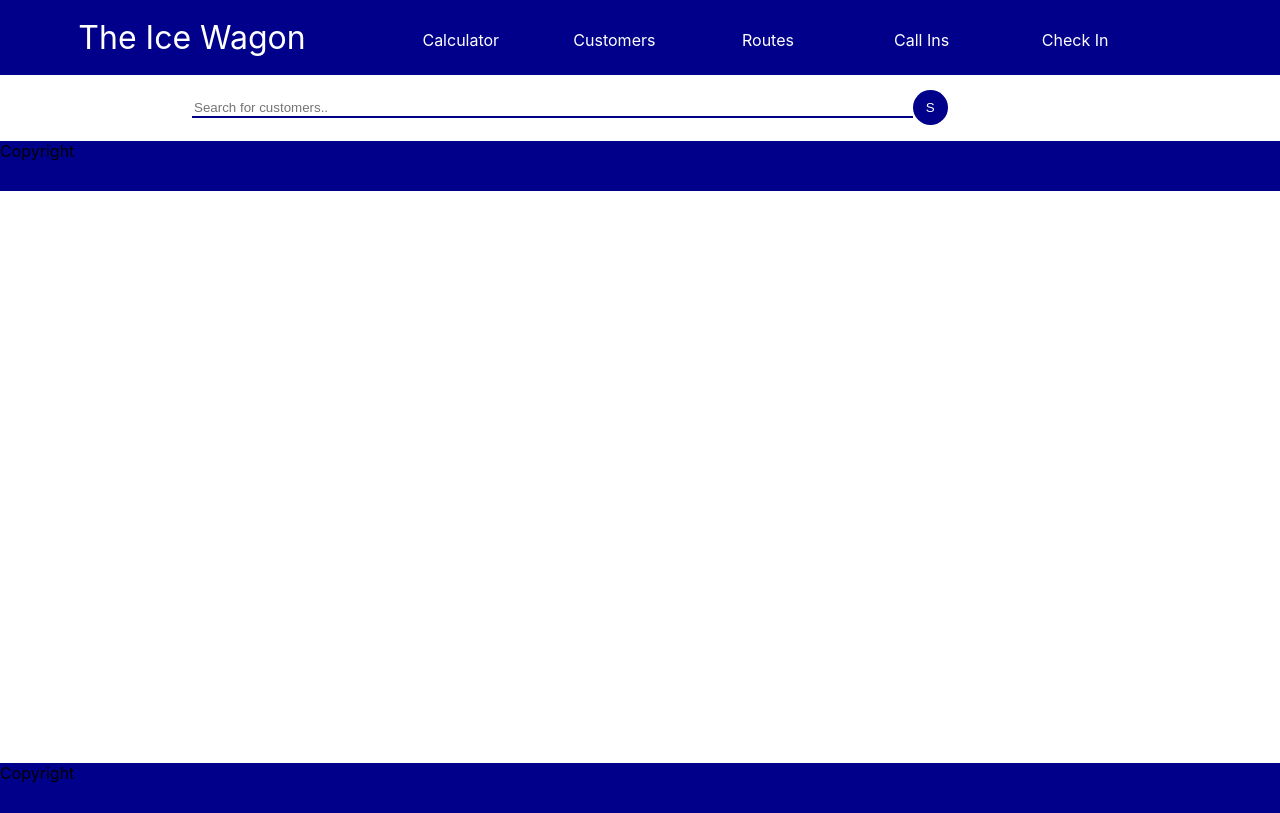
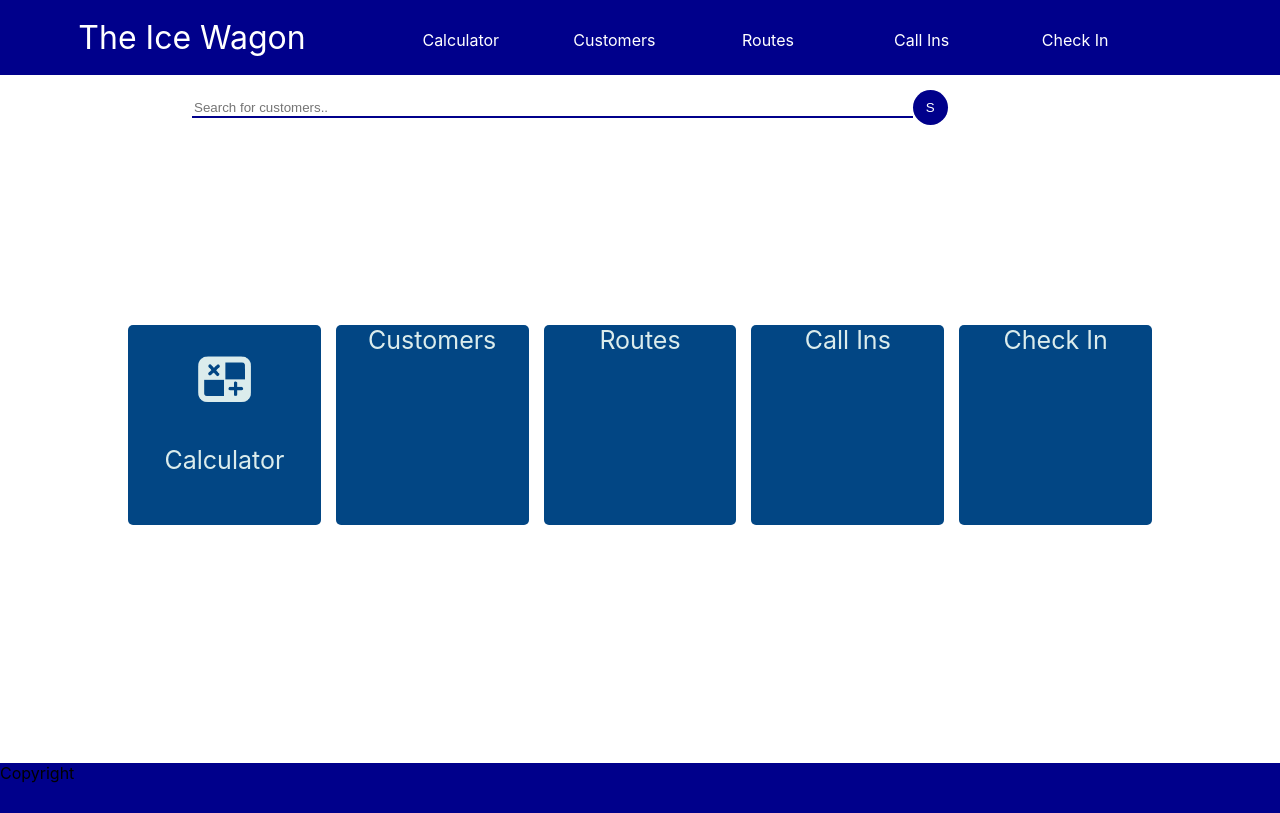
Before and after one commit to iVen608/CIT-490-Ice, a React (Create React App) app in the folder my-app/: page / in a window 1280 px wide. Built offline with nearby package versions, Linux system fonts and the light colour scheme.

Commit message:
home grid layout styling and structure

```diff
--- a/my-app/src/App.js
+++ b/my-app/src/App.js
@@ -9,7 +9,7 @@ import CustomerRouter from './pages/customerRouter';
 import InvoiceRouter from './pages/invoiceRouter';
 import RoutesRouter from './pages/routesRouter';
 import CallInRouter from './pages/callInRouter';
-
+import HomeGrid from './pages/homeGrid';
 function App() {
   return (
     <>
@@ -17,7 +17,7 @@ function App() {
       <div id="content">
         <SearchBar/>
         <Routes>
-          <Route path="/" element={<Footer/>}/>
+          <Route path="/" element={<HomeGrid/>}/>
           <Route path="/calculator" element={<InvoiceCalculator/>}/>
           <Route path="/customer/*" element={<CustomerRouter/>}/>
           <Route path="/invoices/*" element={<InvoiceRouter/>}/>
--- /dev/null
+++ b/my-app/src/pages/homeGrid.js
@@ -0,0 +1,32 @@
+import React from "react";
+import {Routes, Route, Link} from 'react-router-dom';
+import calculatorIcon from '../img/calculatorIcon.png';
+import "../styles/homeGrid.css";
+
+function HomeGrid(){
+    return(
+        <div class="nav-grid">
+            <Link class="nav-grid-link" to="/calculator/">
+                <span class="nav-grid-box">
+                    <img class="nav-grid-icon" src={calculatorIcon}/>
+                    <br/>
+                    Calculator
+                    </span>
+            </Link>
+            <Link class="nav-grid-link" to="/customer/">
+                <span class="nav-grid-box">Customers</span>
+            </Link>
+            <Link class="nav-grid-link" to="/routes/">
+                <span class="nav-grid-box">Routes</span>
+            </Link>
+            <Link class="nav-grid-link" to="/callin/">
+                <span class="nav-grid-box">Call Ins</span>
+            </Link>
+            <Link class="nav-grid-link" to="/routes/checkin/">
+                <span class="nav-grid-box">Check In</span>
+            </Link>
+        </div>
+    )
+}
+
+export default HomeGrid;
--- /dev/null
+++ b/my-app/src/styles/homeGrid.css
@@ -0,0 +1,46 @@
+@import "./root.css";
+.nav-grid {
+    width: 80%;
+    margin-left: 10%;
+    display: grid;
+    grid-template-columns: 1fr 1fr;
+    column-gap: 15px;
+    padding-top: 25px;
+    row-gap: 15px;
+}
+
+.nav-grid-link {
+    text-decoration: none;
+    color: var(--accent-light);
+}
+
+.nav-grid-box {
+    display: block;
+    border-radius: 5px;
+    font-size: 25px;
+    width: 100%;
+    height: 200px;
+    text-align: center;
+    background-color: var(--primary);
+}
+
+.nav-grid-icon {
+    padding-top: 10%;
+    max-width: 75px;
+    max-height: 75px;
+    margin-bottom: 10%;
+}
+
+@media screen and (min-width: 600px){
+    .nav-grid {
+        grid-template-columns: repeat(3, 1fr);
+        padding-top: 75px;
+    }
+}
+
+@media screen and (min-width: 1000px){
+    .nav-grid {
+        grid-template-columns: repeat(5, 1fr);
+        padding-top: calc(25vh);
+    }
+}
```
Also changed, not shown: my-app/src/img/calculatorIcon.png (added).
